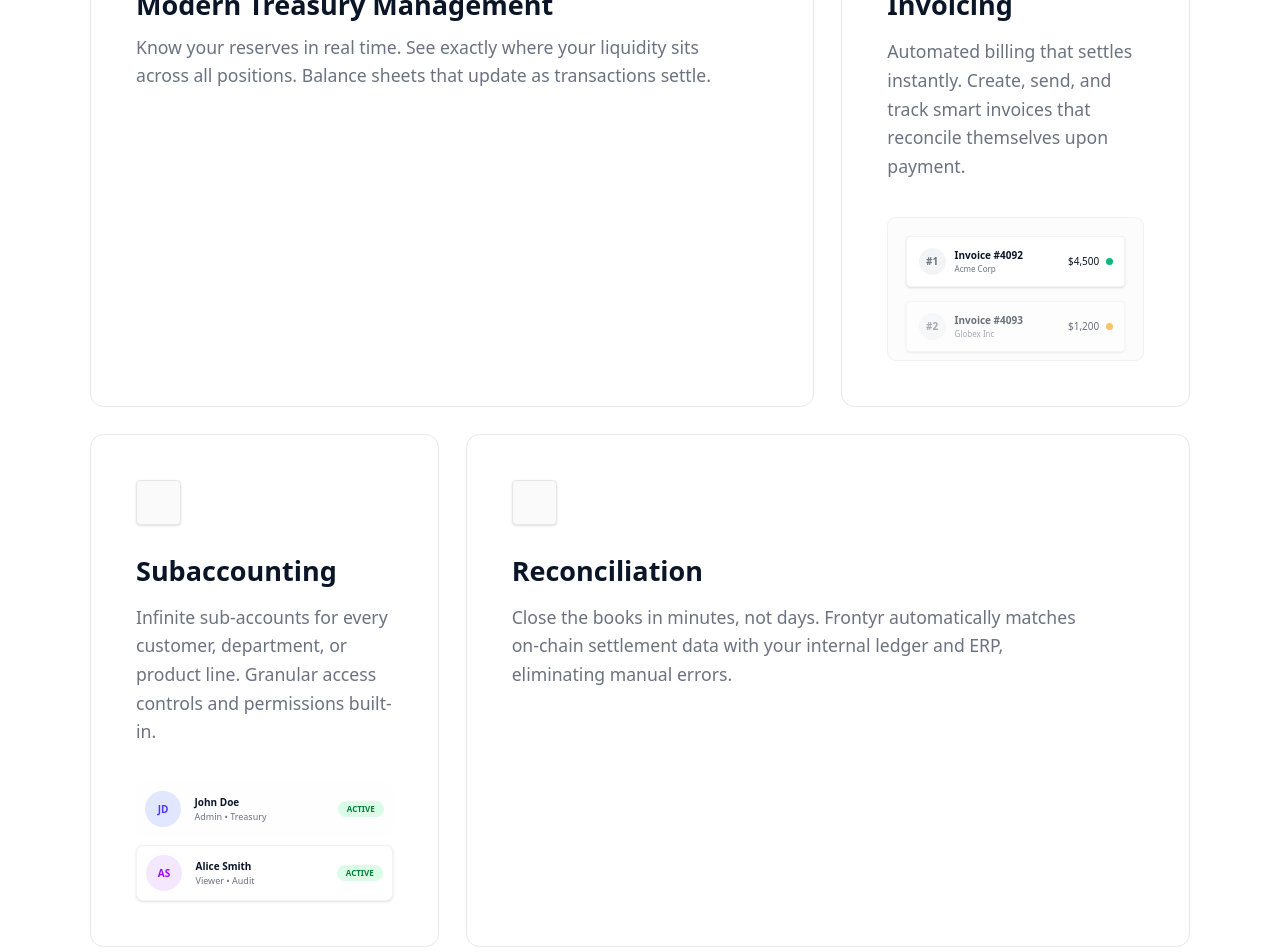
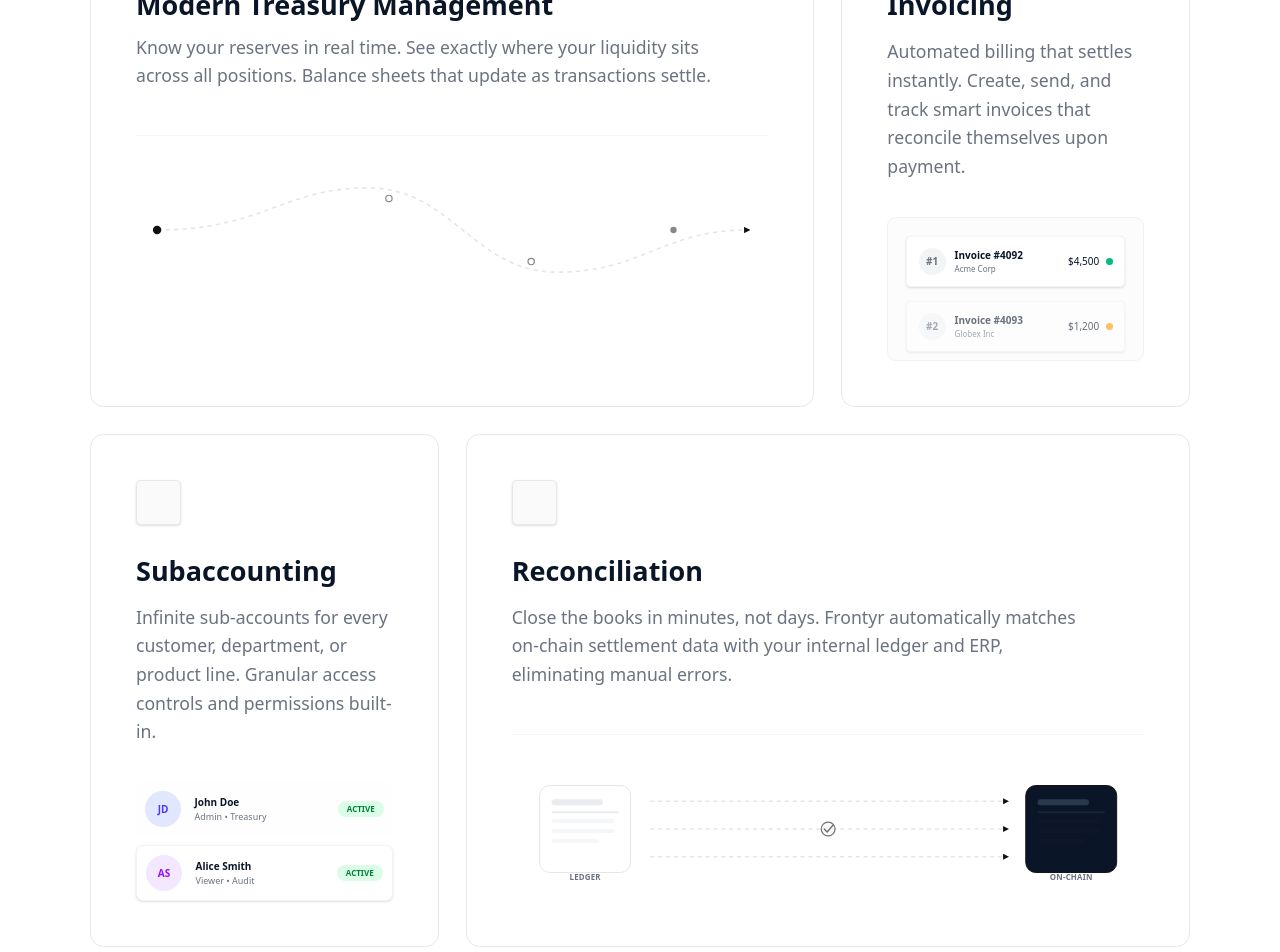
Before and after one commit to swedishfrenchpress/frontyr-website-exploration, a Next.js app: page / in a window 1280 px wide. Shown: the part 3140-4092 px from the top of the page. Built offline with nearby package versions, Linux system fonts and the light colour scheme; some icons are missing.

Commit message:
updated animations for 2 features.

```diff
--- a/app/components/Features.tsx
+++ b/app/components/Features.tsx
@@ -429,7 +429,7 @@ export function Features() {
           {/* Row 1: Treasury (Large) + Invoicing (Small) */}
 
           {/* Card 1: Modern Treasury Management (Large) */}
-          <div className="md:col-span-8 relative bg-white border border-border rounded-xl overflow-hidden">
+          <div className="md:col-span-8 group relative bg-white border border-border rounded-xl overflow-hidden hover:border-obsidian/30 transition-all duration-500">
             <div className="p-10">
               <div className="flex-1 max-w-lg">
                 <div className="w-10 h-10 bg-canvas border border-border rounded flex items-center justify-center mb-6 text-obsidian shadow-sm">
@@ -441,6 +441,59 @@ export function Features() {
                 <p className="text-sm text-subtle leading-relaxed mb-6">
                   Know your reserves in real time. See exactly where your liquidity sits across all positions. Balance sheets that update as transactions settle.
                 </p>
+              </div>
+
+              <div className="mt-10 h-36 w-full relative flex items-center border-t border-border/40 pt-6 overflow-hidden">
+                <svg className="w-full h-full" viewBox="0 0 600 120" preserveAspectRatio="xMidYMid meet">
+                  <defs>
+                    <marker id="arrow-head-treasury" markerWidth="4" markerHeight="4" refX="2" refY="2" orient="auto">
+                      <path d="M0,0 L4,2 L0,4" fill="#111" />
+                    </marker>
+                  </defs>
+
+                  <path
+                    d="M20,60 C120,60 140,20 220,20 C300,20 320,100 400,100 C480,100 500,60 580,60"
+                    fill="none"
+                    stroke="#E5E5E5"
+                    strokeWidth="1.5"
+                    strokeDasharray="4 4"
+                  />
+                  <path
+                    d="M20,60 C120,60 140,20 220,20 C300,20 320,100 400,100 C480,100 500,60 580,60"
+                    fill="none"
+                    stroke="#111"
+                    strokeWidth="1.5"
+                    strokeDasharray="600"
+                    strokeDashoffset="600"
+                    className="transition-[stroke-dashoffset] duration-[1600ms] ease-in-out motion-reduce:transition-none group-hover:stroke-dashoffset-0"
+                    markerEnd="url(#arrow-head-treasury)"
+                  />
+
+                  <g className="transition-all duration-500 opacity-100 group-hover:scale-110 origin-center motion-reduce:transition-none">
+                    <circle cx="20" cy="60" r="4" fill="#111" />
+                    <text x="20" y="80" textAnchor="middle" className="text-[8px] font-mono fill-subtle opacity-0 group-hover:opacity-100 transition-opacity duration-300 motion-reduce:transition-none">
+                      DEPOSITS
+                    </text>
+                  </g>
+                  <g className="transition-all duration-500 delay-[350ms] opacity-50 scale-75 group-hover:opacity-100 group-hover:scale-100 origin-center motion-reduce:transition-none">
+                    <circle cx="220" cy="20" r="4" fill="#fff" stroke="#111" strokeWidth="1.5" />
+                    <text x="220" y="40" textAnchor="middle" className="text-[8px] font-mono fill-subtle opacity-0 group-hover:opacity-100 transition-opacity duration-300 motion-reduce:transition-none">
+                      TREASURY
+                    </text>
+                  </g>
+                  <g className="transition-all duration-500 delay-[700ms] opacity-50 scale-75 group-hover:opacity-100 group-hover:scale-100 origin-center motion-reduce:transition-none">
+                    <circle cx="400" cy="100" r="4" fill="#fff" stroke="#111" strokeWidth="1.5" />
+                    <text x="400" y="116" textAnchor="middle" className="text-[8px] font-mono fill-subtle opacity-0 group-hover:opacity-100 transition-opacity duration-300 motion-reduce:transition-none">
+                      ALLOCATE
+                    </text>
+                  </g>
+                  <g className="transition-all duration-500 delay-[1050ms] opacity-50 scale-75 group-hover:opacity-100 group-hover:scale-100 origin-center motion-reduce:transition-none">
+                    <circle cx="580" cy="60" r="4" fill="#111" />
+                    <text x="580" y="80" textAnchor="middle" className="text-[8px] font-mono fill-obsidian font-bold opacity-0 group-hover:opacity-100 transition-opacity duration-300 motion-reduce:transition-none">
+                      RESERVE
+                    </text>
+                  </g>
+                </svg>
               </div>
             </div>
           </div>
@@ -531,7 +584,7 @@ export function Features() {
           </div>
 
           {/* Card 4: Reconciliation (Large) */}
-          <div className="md:col-span-8 relative bg-white border border-border rounded-xl overflow-hidden">
+          <div className="md:col-span-8 group relative bg-white border border-border rounded-xl overflow-hidden hover:border-obsidian/30 transition-all duration-500">
              <div className="relative z-10 p-10 h-full">
                 <div className="max-w-lg">
                     <div className="w-10 h-10 bg-canvas border border-border rounded flex items-center justify-center mb-6 text-obsidian shadow-sm">
@@ -544,6 +597,82 @@ export function Features() {
                         Close the books in minutes, not days. Frontyr automatically matches on-chain settlement data with your internal ledger and ERP, eliminating manual errors.
                     </p>
                 </div>
+
+                <div className="mt-10 h-36 w-full relative flex items-center border-t border-border/40 pt-6 overflow-hidden">
+                  <svg className="w-full h-full" viewBox="0 0 640 120" preserveAspectRatio="xMidYMid meet">
+                    <defs>
+                      <marker id="arrow-head-recon" markerWidth="4" markerHeight="4" refX="2" refY="2" orient="auto">
+                        <path d="M0,0 L4,2 L0,4" fill="#111" />
+                      </marker>
+                    </defs>
+
+                    <rect x="28" y="16" width="92" height="88" rx="10" fill="#fff" stroke="#E5E5E5" />
+                    <rect x="520" y="16" width="92" height="88" rx="10" fill="#0A1628" stroke="#111" />
+
+                    <g className="opacity-80">
+                      <rect x="40" y="30" width="52" height="6" rx="3" fill="#E5E7EB" />
+                      <rect x="40" y="42" width="68" height="2" rx="1" fill="#E5E7EB" />
+                      <rect x="40" y="50" width="64" height="4" rx="2" fill="#F3F4F6" />
+                      <rect x="40" y="60" width="64" height="4" rx="2" fill="#F3F4F6" />
+                      <rect x="40" y="70" width="48" height="4" rx="2" fill="#F3F4F6" />
+                    </g>
+
+                    <g className="opacity-80">
+                      <rect x="532" y="30" width="52" height="6" rx="3" fill="#334155" />
+                      <rect x="532" y="42" width="68" height="2" rx="1" fill="#1F2937" />
+                      <rect x="532" y="50" width="64" height="4" rx="2" fill="#111827" />
+                      <rect x="532" y="60" width="64" height="4" rx="2" fill="#111827" />
+                      <rect x="532" y="70" width="48" height="4" rx="2" fill="#111827" />
+                    </g>
+
+                    <text x="74" y="112" textAnchor="middle" className="text-[8px] font-mono fill-subtle font-semibold uppercase tracking-wide">
+                      Ledger
+                    </text>
+                    <text x="566" y="112" textAnchor="middle" className="text-[8px] font-mono fill-subtle font-semibold uppercase tracking-wide">
+                      On-Chain
+                    </text>
+
+                    <path d="M140,32 L500,32" fill="none" stroke="#E5E5E5" strokeWidth="1.5" strokeDasharray="4 4" />
+                    <path d="M140,60 L500,60" fill="none" stroke="#E5E5E5" strokeWidth="1.5" strokeDasharray="4 4" />
+                    <path d="M140,88 L500,88" fill="none" stroke="#E5E5E5" strokeWidth="1.5" strokeDasharray="4 4" />
+
+                    <path
+                      d="M140,32 L500,32"
+                      fill="none"
+                      stroke="#111"
+                      strokeWidth="1.5"
+                      strokeDasharray="400"
+                      strokeDashoffset="400"
+                      className="transition-[stroke-dashoffset] duration-[1200ms] ease-in-out motion-reduce:transition-none group-hover:stroke-dashoffset-0"
+                      markerEnd="url(#arrow-head-recon)"
+                    />
+                    <path
+                      d="M140,60 L500,60"
+                      fill="none"
+                      stroke="#111"
+                      strokeWidth="1.5"
+                      strokeDasharray="400"
+                      strokeDashoffset="400"
+                      className="transition-[stroke-dashoffset] duration-[1200ms] delay-[250ms] ease-in-out motion-reduce:transition-none group-hover:stroke-dashoffset-0"
+                      markerEnd="url(#arrow-head-recon)"
+                    />
+                    <path
+                      d="M140,88 L500,88"
+                      fill="none"
+                      stroke="#111"
+                      strokeWidth="1.5"
+                      strokeDasharray="400"
+                      strokeDashoffset="400"
+                      className="transition-[stroke-dashoffset] duration-[1200ms] delay-[500ms] ease-in-out motion-reduce:transition-none group-hover:stroke-dashoffset-0"
+                      markerEnd="url(#arrow-head-recon)"
+                    />
+
+                    <g className="transition-all duration-500 opacity-60 group-hover:opacity-100 group-hover:scale-110 origin-center motion-reduce:transition-none">
+                      <circle cx="320" cy="60" r="7" fill="#F9FAFB" stroke="#111" strokeWidth="1.2" />
+                      <path d="M316,60 L319,63 L325,56" fill="none" stroke="#111" strokeWidth="1.4" strokeLinecap="round" strokeLinejoin="round" />
+                    </g>
+                  </svg>
+                </div>
              </div>
           </div>
         </div>
```
